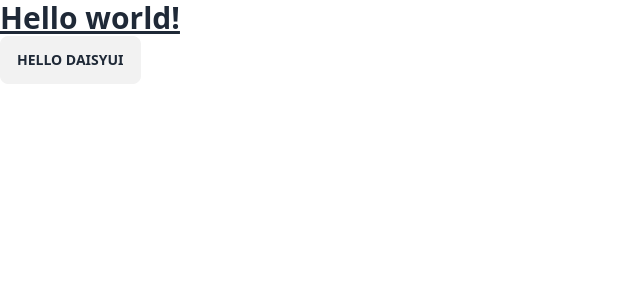
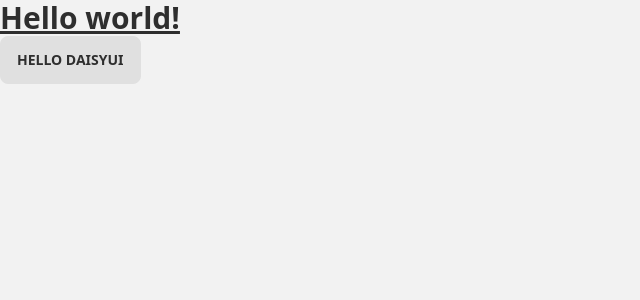
Before and after one commit to snuen/snuen, a SvelteKit app: page / in a window 1280 px wide. Shown: the top 300 px of the page, without its empty margins (0-640 px from the left). Built offline with nearby package versions, Linux system fonts and the light colour scheme.

Commit message:
update daisyui config

```diff
--- a/tailwind.config.js
+++ b/tailwind.config.js
@@ -4,5 +4,9 @@
 	theme: {
 		extend: {}
 	},
-	plugins: [require('daisyui')]
+	plugins: [require('daisyui')],
+	daisyui: {
+		themes: ['autumn', 'coffee'],
+		darkTheme: 'coffee'
+	}
 };
```
